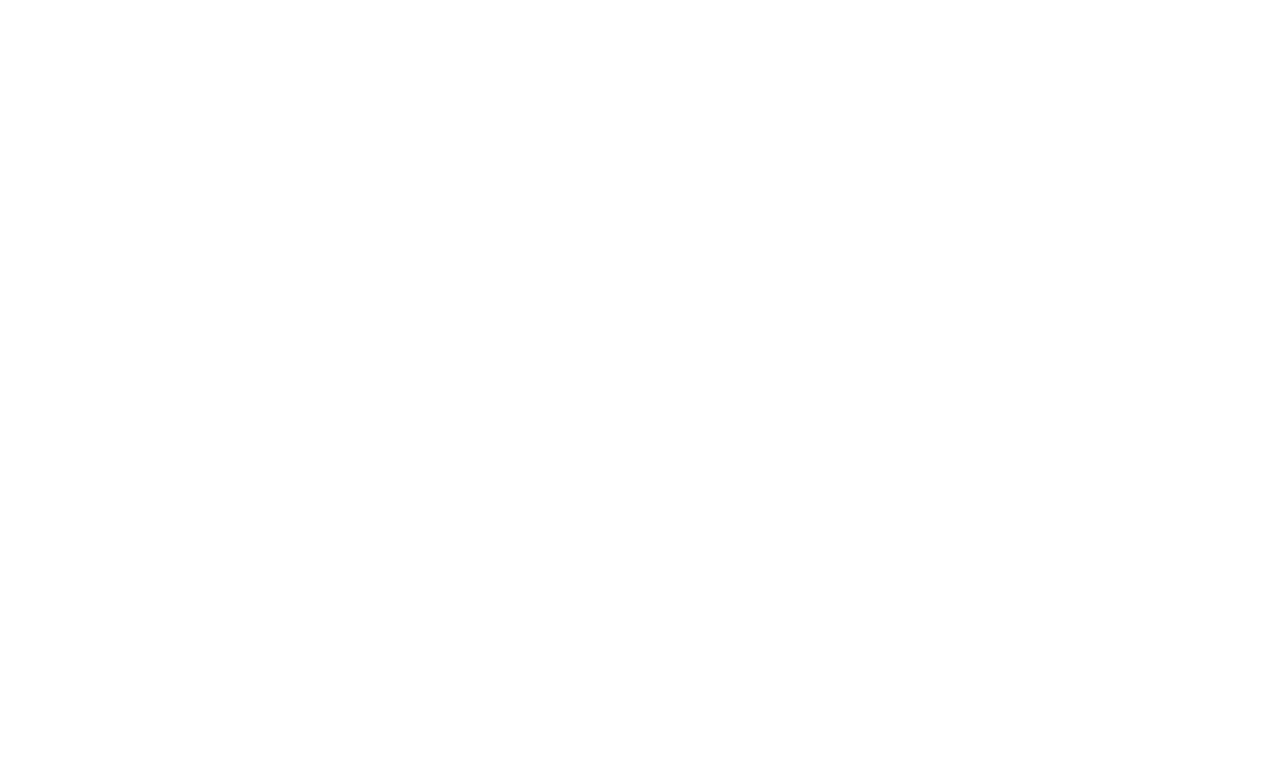
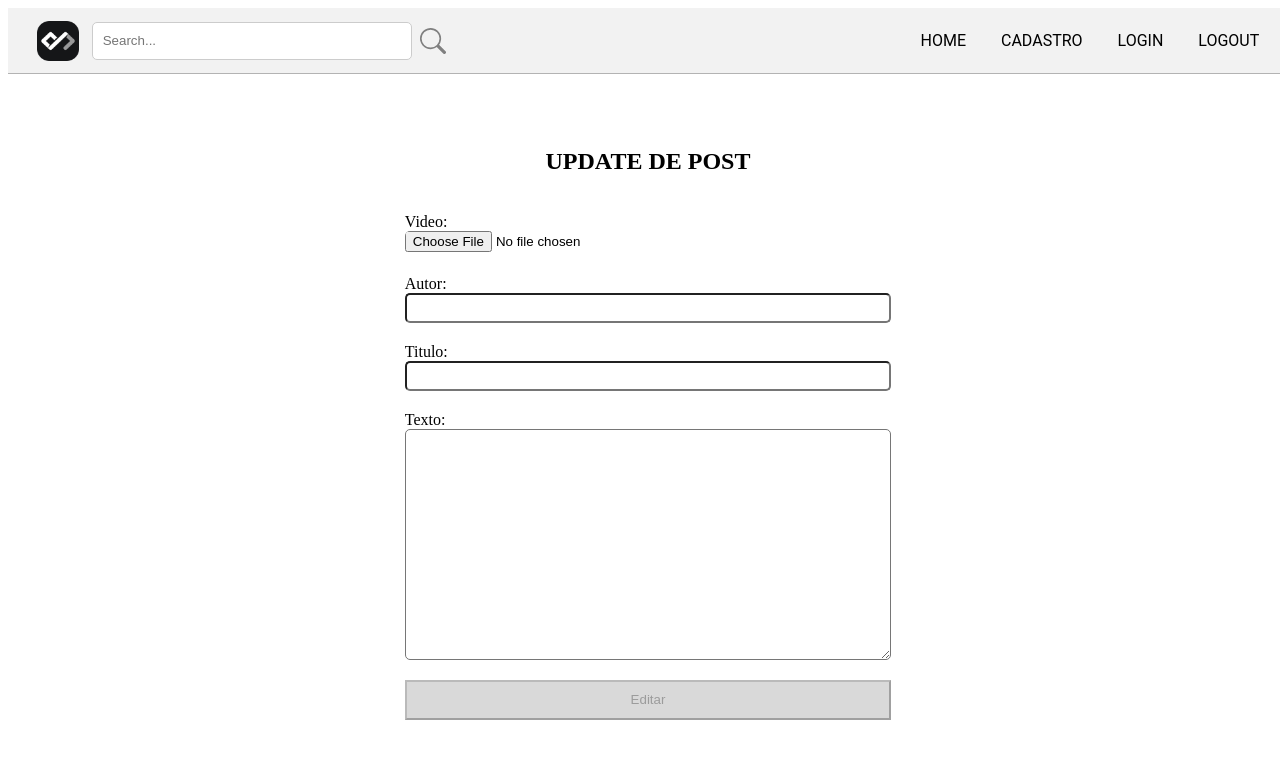
Before and after one commit to GustavoFSProg/freela-blog-web, a React (Vite) app: page /update in a window 1280 px wide. Before the commit this address had no page. Shown: the top 758 px of the page. Built offline with nearby package versions, Linux system fonts and the light colour scheme.

Commit message:
update button

```diff
--- a/src/App.jsx
+++ b/src/App.jsx
@@ -5,6 +5,7 @@
 import moment from 'moment'
 import Header from './components/header/Header'
 import './video.css'
+import { useNavigate } from 'react-router-dom'
 
 function App() {
   const [posts, setPosts] = useState([])
@@ -12,6 +13,9 @@
   const [name, setName] = useState('')
   const [comm, setComm] = useState('')
   const id = localStorage.getItem('ID')
+
+  const navigate = useNavigate()
+
 
   function getDateWithoutTime(date) {
     return moment(date).format('DD-MM-YYYY')
@@ -51,6 +55,11 @@
     }
 
     return data
+  }
+
+  function LocalSetId(postId) {
+
+    navigate("/update")
   }
 
   console.log(posts)
@@ -99,7 +108,7 @@
             <p>{item.text}</p>
 
             <p>Data: {getDateWithoutTime(item.createdAt)}
-              <button onClick={() => alert("You Click in Editar!!")} style={{
+              <button disabled={false} onClick={() => LocalSetId(item.id)} style={{
                 marginLeft: '380px',
                 background: '#d9d9d9', height: '27px'
               }}>
--- /dev/null
+++ b/src/Update.jsx
@@ -0,0 +1,119 @@
+import { useState } from 'react'
+import { useNavigate } from 'react-router-dom'
+import api from './api'
+import Header from './components/header/Header'
+
+import './video.css'
+
+function Update() {
+  const [title, setTitle] = useState('')
+  const [text, setText] = useState('')
+  const [autor, setAutor] = useState('')
+  const [image, setImage] = useState([])
+
+  const navigate = useNavigate()
+
+  const idItem = localStorage.getItem('ID')
+
+  async function registerVideo(e) {
+    e.preventDefault()
+    try {
+      const data = new FormData()
+
+      data.append('title', title)
+      data.append('text', text)
+      data.append('autor', autor)
+      data.append('image', image)
+
+      await api.post('/register', data)
+
+      navigate('/')
+
+      return alert('Cadastro realizado com sucesso!')
+    } catch (error) {
+      console.log(error)
+      return alert(`Deu erro no front ${error}`)
+    }
+  }
+
+  return (
+    <div
+      style={{
+        display: 'flex',
+        flexDirection: 'column',
+        justifyContent: 'center',
+        alignItems: 'center',
+        width: '100vw',
+      }}
+    >
+      <Header />
+      <br />
+      <br />
+      <br />
+
+      <h2>UPDATE DE POST</h2>
+      <br />
+      {/* {`ID: ${idItem}`} */}
+      <div style={{ width: '38%' }}>
+        <form onSubmit={registerVideo} style={{ display: 'flex', flexDirection: 'column' }}>
+          Video:
+          <input
+            type="file"
+            style={{
+              marginBottom: '20px',
+              borderRadius: '5px',
+              height: '24px',
+            }}
+            name="image"
+            id="image"
+            onChange={(e) => setImage(e.target.files[0])}
+          />
+          Autor:
+          <input
+            type="text"
+            style={{
+              marginBottom: '20px',
+              borderRadius: '5px',
+              height: '24px',
+            }}
+            name="autor"
+            id="autor"
+            value={autor}
+            onChange={(e) => setAutor(e.target.value)}
+          />
+          Titulo:
+          <input
+            type="text"
+            style={{
+              marginBottom: '20px',
+              borderRadius: '5px',
+              height: '24px',
+            }}
+            name="title"
+            id="title"
+            value={title}
+            onChange={(e) => setTitle(e.target.value)}
+          />
+          Texto:
+          <textarea
+            style={{
+              marginBottom: '20px',
+              borderRadius: '5px',
+            }}
+            cols="35"
+            rows="15"
+            name="text"
+            id="text"
+            value={text}
+            onChange={(e) => setText(e.target.value)}
+          ></textarea>
+          <button disabled={true} type="submit" style={{ background: '#d9d9d9', height: '40px' }}>
+            Editar
+          </button>
+        </form>
+      </div>
+    </div>
+  )
+}
+
+export default Update
--- a/src/routes.jsx
+++ b/src/routes.jsx
@@ -2,6 +2,7 @@
 import { Route, BrowserRouter, Routes } from 'react-router-dom'
 import App from './App'
 import Register from './Register'
+import Update from './Update'
 
 function Routing() {
   return (
@@ -10,6 +11,7 @@
       <Routes >
         <Route path="/" exact element={<App />} />
         <Route path="/register" element={<Register />} />
+        <Route path="/update" element={<Update />} />
       </Routes>
     </BrowserRouter>
   )
```
